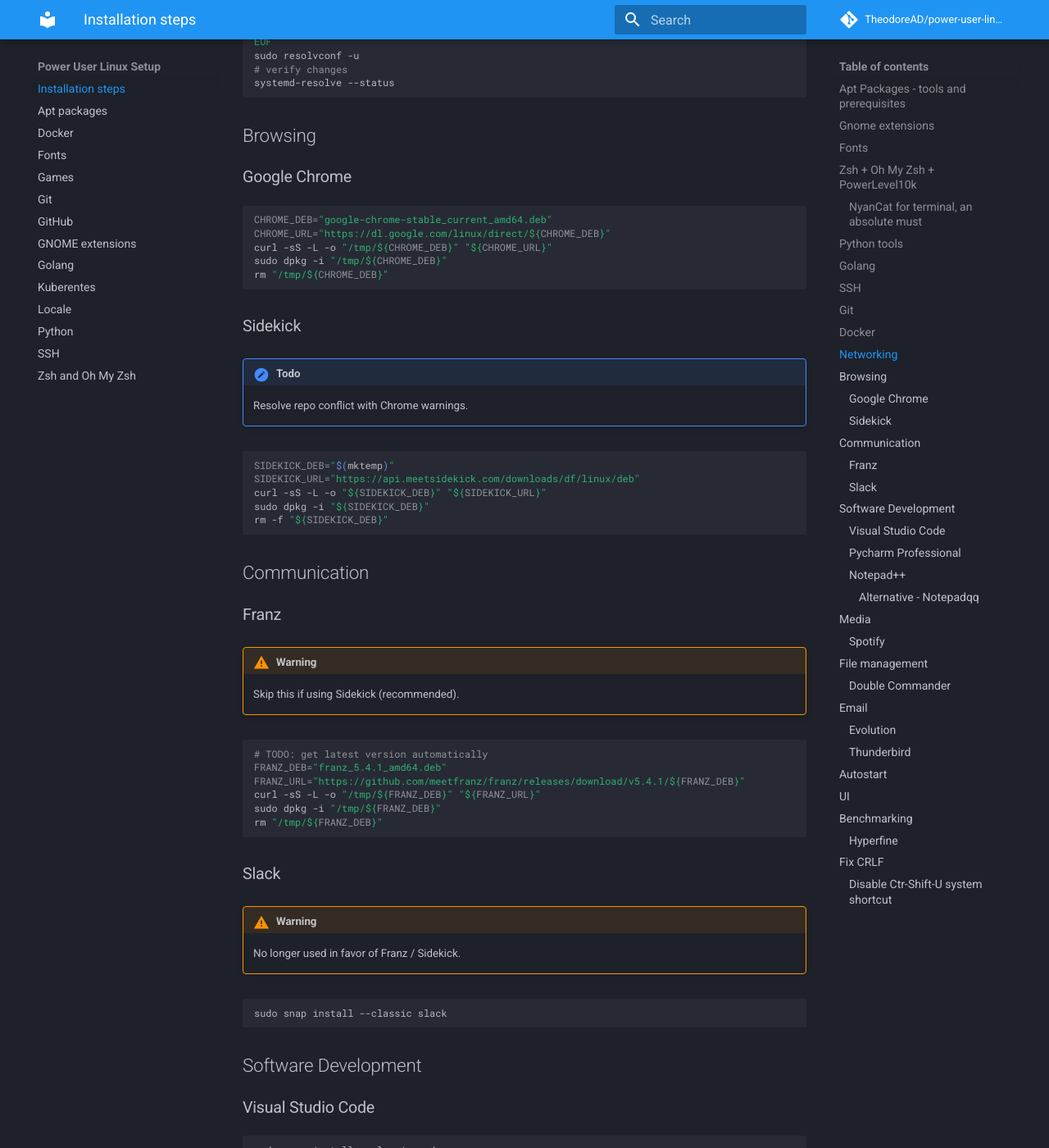
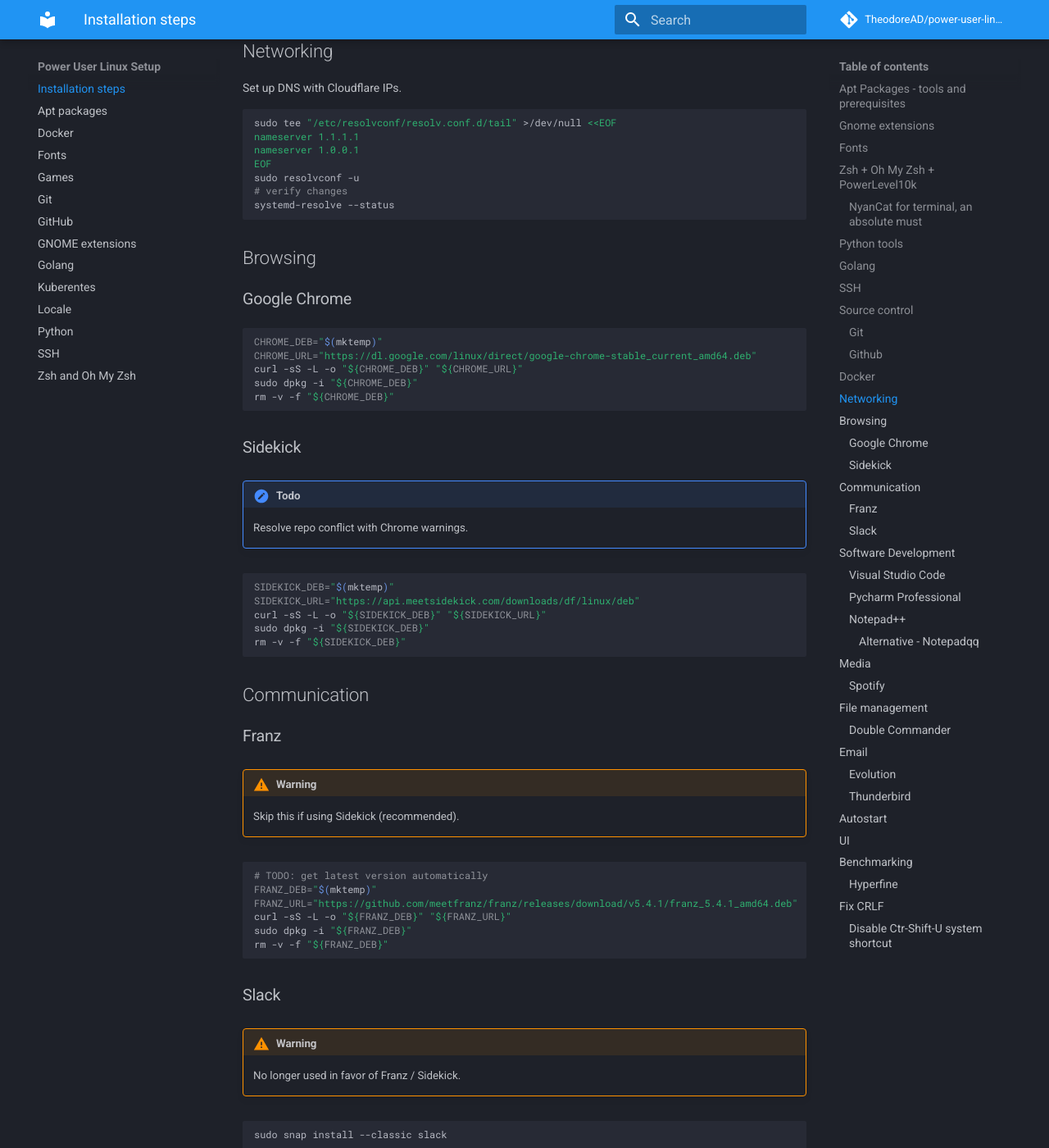
Before and after one commit to TheodoreAD/power-user-linux-setup, an MkDocs documentation site: the page built from docs/index.md, in a window 1280 px wide and 1400 px high, scrolled down 1455 px. Shown: the whole window at 82% size. Built offline with MkDocs 1.6.1 and Material for MkDocs 9.7.7, drawn with Linux system fonts in a browser that asks for light colours; comment, search, counter and statistics services are not loaded; some of the changed text lies outside the part shown.

Commit message:
fixup! Initial version

````diff
--- a/docs/index.md
+++ b/docs/index.md
@@ -44,9 +44,15 @@
 
 Follow the [guide](ssh.md).
 
-## Git
+## Source control
+
+### Git
 
 Follow the [guide](git.md).
+
+### Github
+
+Follow the [guide](github.md).
 
 ## Docker
 
@@ -72,11 +78,11 @@
 ### Google Chrome
 
 ```shell
-CHROME_DEB="google-chrome-stable_current_amd64.deb"
-CHROME_URL="https://dl.google.com/linux/direct/${CHROME_DEB}"
-curl -sS -L -o "/tmp/${CHROME_DEB}" "${CHROME_URL}"
-sudo dpkg -i "/tmp/${CHROME_DEB}"
-rm "/tmp/${CHROME_DEB}"
+CHROME_DEB="$(mktemp)"
+CHROME_URL="https://dl.google.com/linux/direct/google-chrome-stable_current_amd64.deb"
+curl -sS -L -o "${CHROME_DEB}" "${CHROME_URL}"
+sudo dpkg -i "${CHROME_DEB}"
+rm -v -f "${CHROME_DEB}"
 ```
 
 ### Sidekick
@@ -89,7 +95,7 @@
 SIDEKICK_URL="https://api.meetsidekick.com/downloads/df/linux/deb"
 curl -sS -L -o "${SIDEKICK_DEB}" "${SIDEKICK_URL}"
 sudo dpkg -i "${SIDEKICK_DEB}"
-rm -f "${SIDEKICK_DEB}"
+rm -v -f "${SIDEKICK_DEB}"
 ```
 
 ## Communication
@@ -102,11 +108,11 @@
 
 ```shell
 # TODO: get latest version automatically
-FRANZ_DEB="franz_5.4.1_amd64.deb"
-FRANZ_URL="https://github.com/meetfranz/franz/releases/download/v5.4.1/${FRANZ_DEB}"
-curl -sS -L -o "/tmp/${FRANZ_DEB}" "${FRANZ_URL}"
-sudo dpkg -i "/tmp/${FRANZ_DEB}"
-rm "/tmp/${FRANZ_DEB}"
+FRANZ_DEB="$(mktemp)"
+FRANZ_URL="https://github.com/meetfranz/franz/releases/download/v5.4.1/franz_5.4.1_amd64.deb"
+curl -sS -L -o "${FRANZ_DEB}" "${FRANZ_URL}"
+sudo dpkg -i "${FRANZ_DEB}"
+rm -v -f "${FRANZ_DEB}"
 ```
 
 ### Slack
````
Also changed, not shown: docs/github.md (+7 -1 lines), docs/ssh.md (+8 -0 lines).
